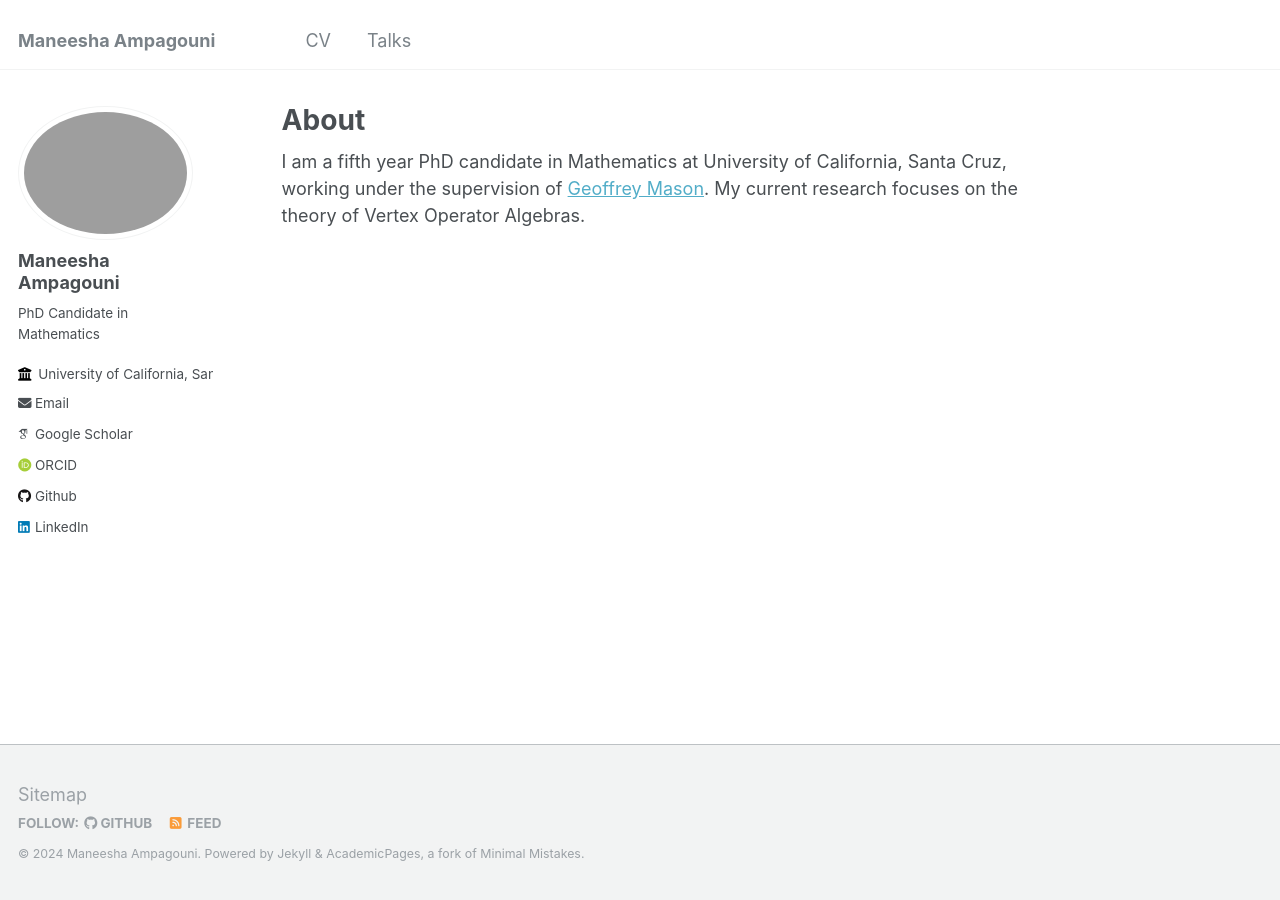
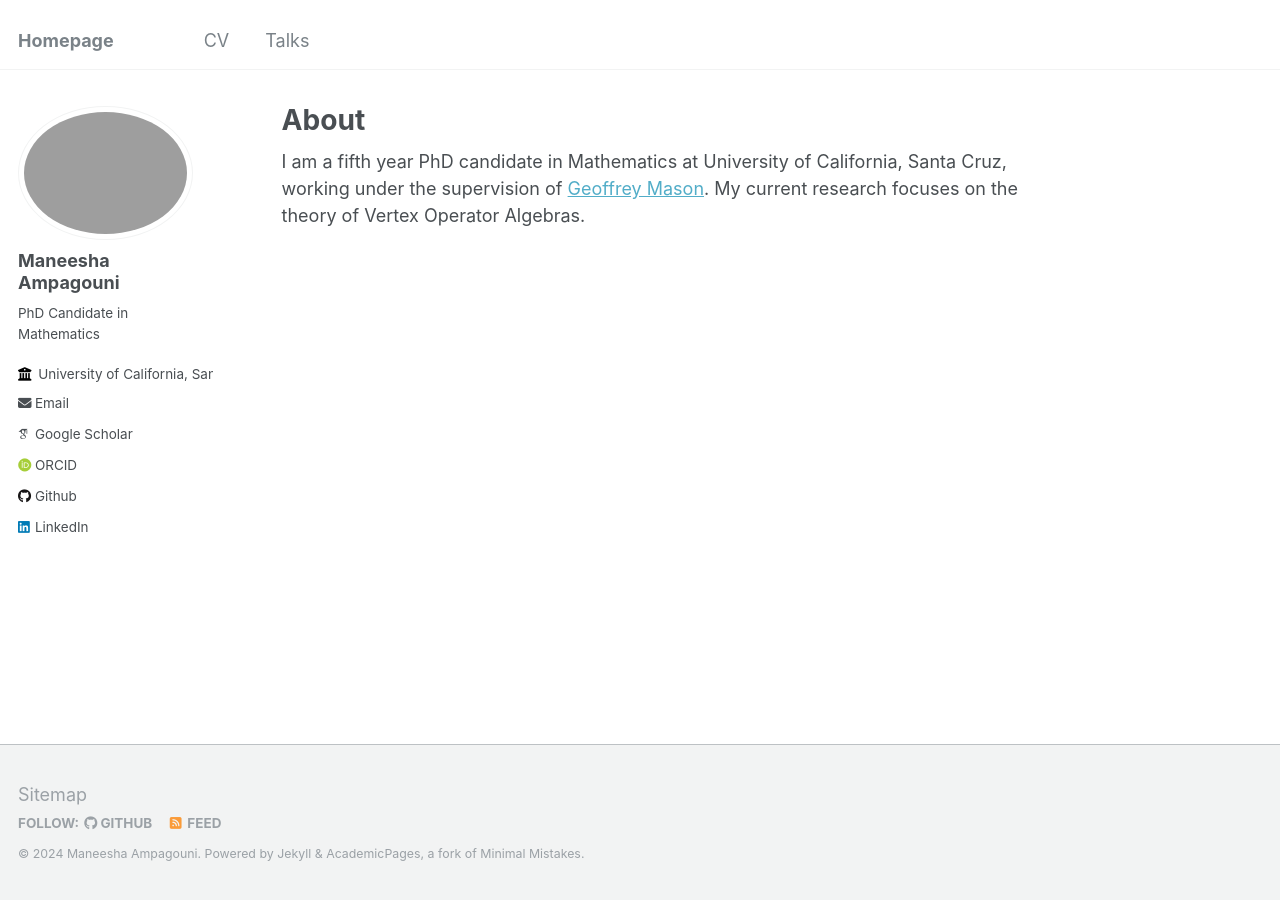
Before and after one commit to ManeeshaAmpagouni/maneeshaampagouni.github.io, a Jekyll site: the page built from _pages/about.md, in a window 1280 px wide. Built offline with Jekyll 4.4.1, drawn with Linux system fonts in a browser that asks for light colours; some web fonts are replaced.

Commit message:
Homepage update

```diff
--- a/_config.yml
+++ b/_config.yml
@@ -8,7 +8,7 @@
 
 # Basic Site Settings
 locale                   : "en-US"
-title                    : "Maneesha Ampagouni"
+title                    : "Homepage"
 title_separator          : "-"
 name                     : &name "Maneesha Ampagouni"
 description              : &description "personal description"
```
